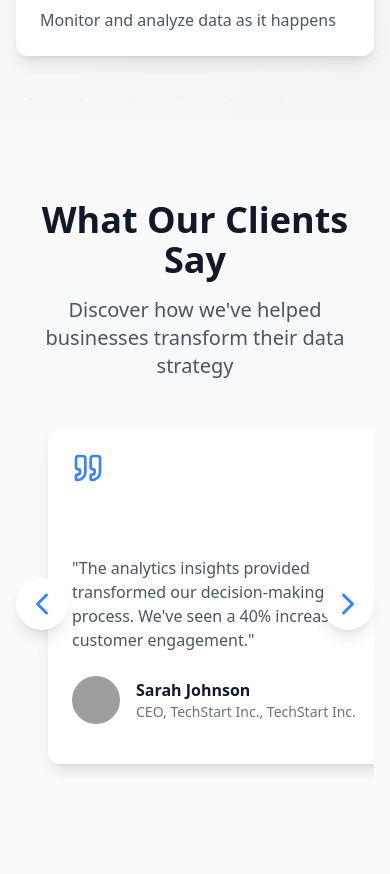
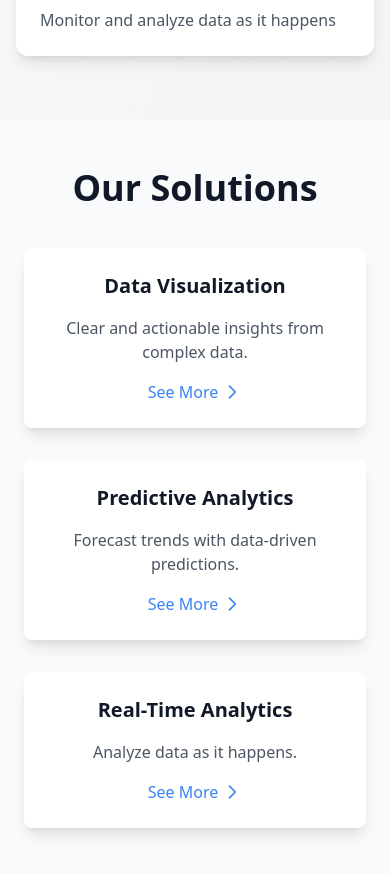
Before and after one commit to bibinwithab/cognitreez, a React (Vite) app: page / in a window 390 px wide. Shown: the part 1122-1996 px from the top of the page. Built offline with nearby package versions, Linux system fonts and the light colour scheme; grey boxes are pictures that could not be loaded.

Commit message:
added solution page

```diff
--- a/src/App.jsx
+++ b/src/App.jsx
@@ -6,6 +6,7 @@ import CustomerReviews from "./Components/CustomerReview";
 import Navbar from "./Components/NavBar";
 import Footer from "./Components/Footer";
 import { ThemeProvider } from "./context/ThemeContext";
+import Solutions from "./Components/Solutions";
 
 function App() {
   return (
@@ -23,6 +24,9 @@ function App() {
             <section id="introduction">
               <Introduction />
             </section>
+            <section id="solutions">
+              <Solutions />
+            </section>
             <section id="reviews">
               <CustomerReviews />
             </section>
--- a/src/Components/NavBar.jsx
+++ b/src/Components/NavBar.jsx
@@ -64,6 +64,7 @@ const Navbar = () => {
           <div className="hidden md:flex space-x-8">
             {[
               { name: "Home", id: "introduction" },
+              { name: "Solutions", id: "solutions" },
               { name: "Reviews", id: "reviews" },
               { name: "Contact", id: "contact" },
             ].map((item) => (
--- /dev/null
+++ b/src/Components/Solutions.jsx
@@ -0,0 +1,114 @@
+import { useState } from "react";
+import { motion } from "framer-motion";
+
+const solutions = [
+  {
+    id: 1,
+    title: "Data Visualization",
+    shortDescription: "Clear and actionable insights from complex data.",
+    longDescription:
+      "Our data visualization tools turn your raw data into meaningful, interactive dashboards that help you make informed decisions quickly.",
+    image: "https://via.placeholder.com/400", // Replace with actual image URLs
+  },
+  {
+    id: 2,
+    title: "Predictive Analytics",
+    shortDescription: "Forecast trends with data-driven predictions.",
+    longDescription:
+      "Leverage machine learning to anticipate market trends, customer behavior, and other key insights that give you a competitive edge.",
+    image: "https://via.placeholder.com/400", // Replace with actual image URLs
+  },
+  {
+    id: 3,
+    title: "Real-Time Analytics",
+    shortDescription: "Analyze data as it happens.",
+    longDescription:
+      "Get immediate insights into your operations and performance, enabling faster decisions and more efficient processes.",
+    image: "https://via.placeholder.com/400", // Replace with actual image URLs
+  },
+];
+
+const Solutions = () => {
+  const [selectedSolution, setSelectedSolution] = useState(null);
+
+  const handleSeeMore = (solution) => {
+    setSelectedSolution(solution);
+  };
+
+  const handleClose = () => {
+    setSelectedSolution(null);
+  };
+
+  return (
+    <div className="relative min-h-screen bg-gray-50 dark:bg-gray-900 text-gray-900 dark:text-white px-6 py-12">
+      <h2 className="text-4xl font-bold text-center mb-10">
+        Our Solutions
+      </h2>
+      <div className="grid grid-cols-1 md:grid-cols-3 gap-8 max-w-7xl mx-auto">
+        {solutions.map((solution) => (
+          <motion.div
+            key={solution.id}
+            className="bg-white dark:bg-gray-800 rounded-lg shadow-lg p-6 text-center relative"
+            whileHover={{ scale: 1.05 }}
+          >
+            <h3 className="text-xl font-bold mb-4">{solution.title}</h3>
+            <p className="text-gray-600 dark:text-gray-300">
+              {solution.shortDescription}
+            </p>
+            <button
+              onClick={() => handleSeeMore(solution)}
+              className="mt-4 inline-flex items-center justify-center text-blue-500 hover:text-blue-700"
+            >
+              See More
+              <svg
+                xmlns="http://www.w3.org/2000/svg"
+                className="h-5 w-5 ml-1"
+                fill="none"
+                viewBox="0 0 24 24"
+                stroke="currentColor"
+              >
+                <path
+                  strokeLinecap="round"
+                  strokeLinejoin="round"
+                  strokeWidth={2}
+                  d="M9 5l7 7-7 7"
+                />
+              </svg>
+            </button>
+          </motion.div>
+        ))}
+      </div>
+
+      {selectedSolution && (
+        <div className="fixed inset-0 bg-black bg-opacity-50 flex items-center justify-center z-50">
+          <motion.div
+            className="bg-white dark:bg-gray-800 rounded-lg shadow-lg max-w-4xl w-full p-6 relative"
+            initial={{ opacity: 0, scale: 0.9 }}
+            animate={{ opacity: 1, scale: 1 }}
+            exit={{ opacity: 0, scale: 0.9 }}
+          >
+            <button
+              onClick={handleClose}
+              className="absolute top-4 right-4 text-gray-900 dark:text-white"
+            >
+              ✖
+            </button>
+            <img
+              src={selectedSolution.image}
+              alt={selectedSolution.title}
+              className="w-full h-64 object-cover rounded-md mb-6"
+            />
+            <h3 className="text-2xl font-bold mb-4">
+              {selectedSolution.title}
+            </h3>
+            <p className="text-gray-600 dark:text-gray-300">
+              {selectedSolution.longDescription}
+            </p>
+          </motion.div>
+        </div>
+      )}
+    </div>
+  );
+};
+
+export default Solutions;
```
